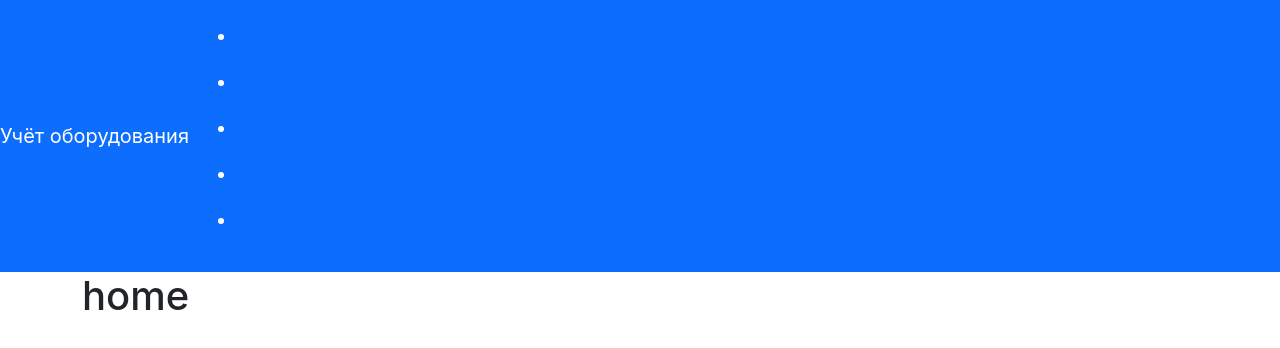
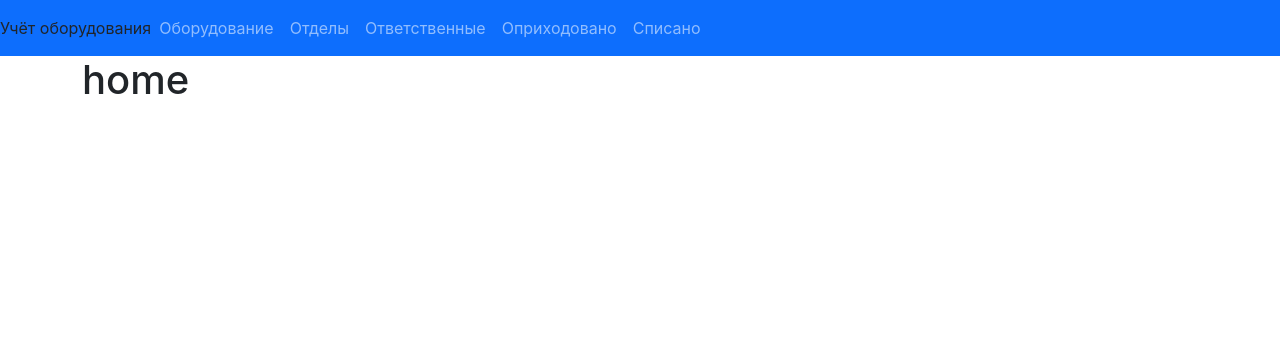
Before and after one commit to SergeyShabalin/equipment_accounting, a React (Create React App) app: page / in a window 1280 px wide. Shown: the top 348 px of the page. Built offline with nearby package versions, Linux system fonts and the light colour scheme.

Commit message:
поправлены стили

```diff
--- a/src/components/Navbar.js
+++ b/src/components/Navbar.js
@@ -2,11 +2,12 @@ import React from 'react'
 import {NavLink} from "react-router-dom";
 
 export const Navbar = () => (
-    <nav className="navbar navbar-dark bg-primary navbar-expand-lg">
-        <div className="navbar-brand">
+
+    <nav className="navbar navbar-dark  bg-primary bg-opacity-78 navbar-expand-lg">
+        <div className="navbar-expand">
             Учёт оборудования
         </div>
-        <ul className="navbar-brand">
+        <ul className="navbar-nav">
 
             <li className="nav-item">
                 <NavLink exact to="/devices" className="nav-link">Оборудование</NavLink>
@@ -25,7 +26,7 @@ export const Navbar = () => (
             </li>
 
             <li className="nav-item">
-                <NavLink to="/about" className="nav-link">Списано</NavLink>
+                <NavLink to="/archive" className="nav-link">Списано</NavLink>
             </li>
         </ul>
     </nav>
```
